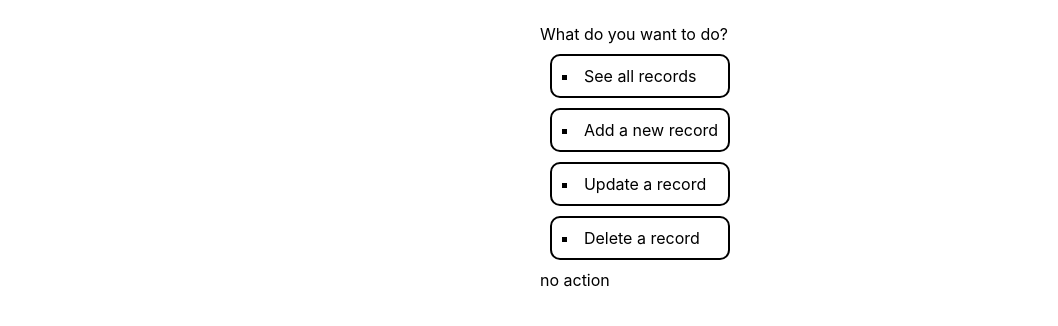
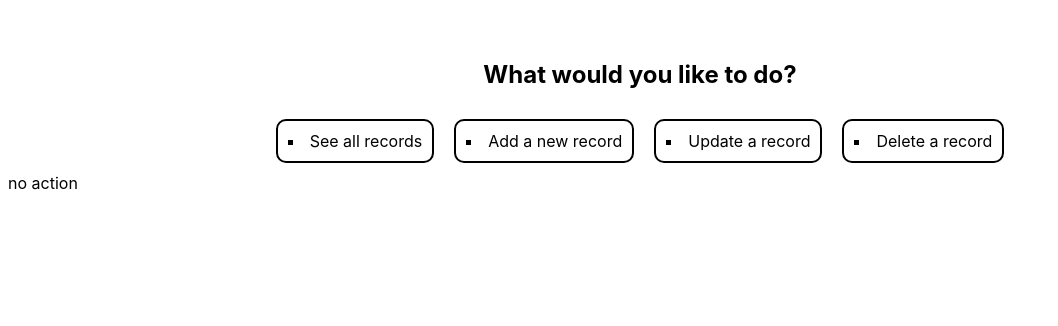
Before and after one commit to yorjofree/accounting-app-frontend, an Angular app: page /actionlist in a window 1280 px wide. Shown: the top 326 px of the page, without its empty margins (0-1058 px from the left). Built offline with nearby package versions, Linux system fonts and the light colour scheme.

Commit message:
created RecordListComponent and RecordComponent

```diff
--- a/src/app/action-list/action-list.component.css
+++ b/src/app/action-list/action-list.component.css
@@ -1,8 +1,14 @@
+h2 {
+    text-align: center;
+}
+
 ul {
     list-style-position: inside;
     list-style-type: square;
     margin: 0px;
     padding: 0px;
+    display: flex;
+    justify-content: center;
 }
 
 li {
--- a/src/app/action-list/action-list.component.html
+++ b/src/app/action-list/action-list.component.html
@@ -1,4 +1,5 @@
-<ul>What do you want to do?
+<h2>What would you like to do?</h2>
+<ul>
     <li (click)="getRecords()">{{ record.get() }}</li>
     <li (click)="postRecord()">{{ record.post() }}</li>
     <li (click)="updateRecord()">{{ record.update() }}</li>
--- a/src/app/app.component.html
+++ b/src/app/app.component.html
@@ -178,7 +178,7 @@
 </style>
 
 <main class="main">
-  <router-outlet />
+
 </main>
 
 <!-- * * * * * * * * * * * * * * * * * * * * * * * * * * * * * * * * -->
@@ -188,3 +188,5 @@
 <!-- * * * * * * * * * * * * * * * * * * * * * * * * * * * * * * * * -->
 <!-- * * * * * * * * * * End of Placeholder  * * * * * * * * * * * * -->
 <!-- * * * * * * * * * * * * * * * * * * * * * * * * * * * * * * * * -->
+
+<router-outlet />
--- a/src/app/home/home.component.css
+++ b/src/app/home/home.component.css
@@ -1,3 +1,3 @@
-h2 {
+h1, h2 {
     text-align: center;
 }
--- /dev/null
+++ b/src/app/record-list/record-list.component.html
@@ -0,0 +1 @@
+<p>record-list works!</p>
--- /dev/null
+++ b/src/app/record/record.component.html
@@ -0,0 +1 @@
+<p>record works!</p>
```
Also changed, not shown: src/app/record-list/record-list.component.ts (added, +11 -0 lines), src/app/record/record.component.ts (added, +11 -0 lines), src/app/record-list/record-list.component.css (added), src/app/record/record.component.css (added), 2 other files (tests, documents, lock files or other folders).
